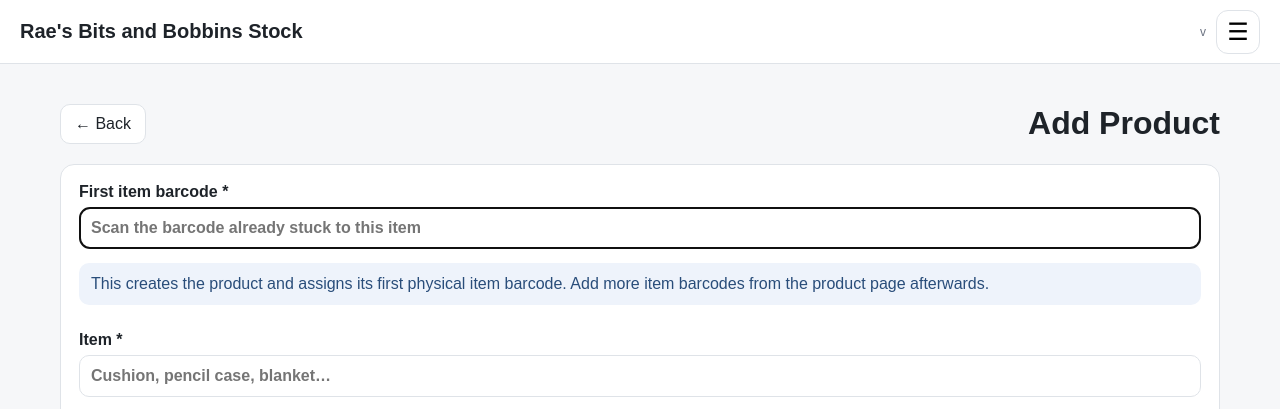
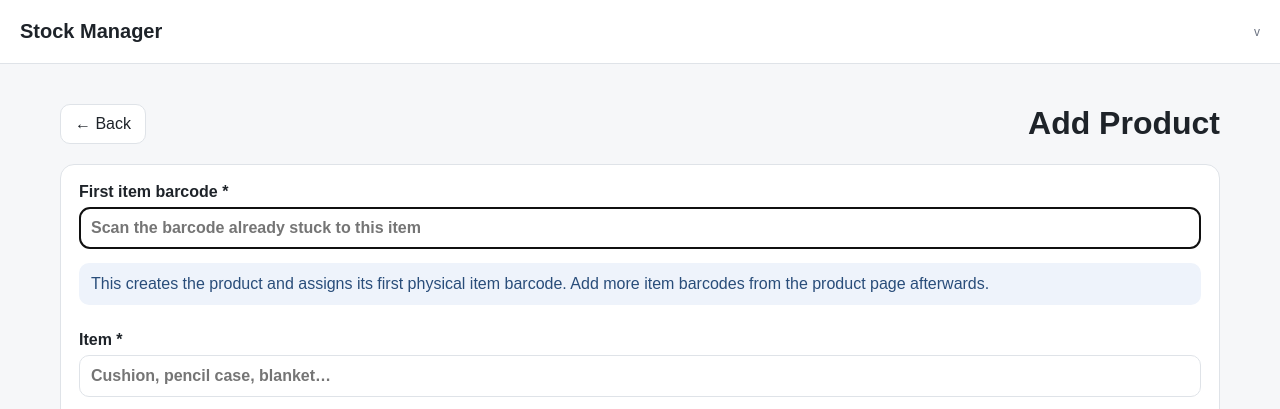
Before and after one commit to adamrfreeman644/raes-bits-and-bobbins-stock, a Flask app: page /product/new in a window 1280 px wide. Shown: the top 409 px of the page. Run offline with Flask 3, Linux system fonts and the light colour scheme.

Commit message:
Make shared UI account branded and add owner account menu

```diff
--- a/app/templates/base.html
+++ b/app/templates/base.html
@@ -3,16 +3,18 @@
 <head>
   <meta charset="utf-8">
   <meta name="viewport" content="width=device-width, initial-scale=1, viewport-fit=cover">
-  <title>{% block title %}Rae's Bits and Bobbins Stock{% endblock %}</title>
+  <title>{% block title %}{{ business_name or 'Stock Manager' }}{% endblock %}</title>
   <link rel="stylesheet" href="{{ url_for('static', filename='style.css') }}">
   <link rel="stylesheet" href="{{ url_for('static', filename='detail-fix.css') }}">
   <link rel="stylesheet" href="{{ url_for('static', filename='v010.css') }}">
+  <link rel="stylesheet" href="{{ url_for('static', filename='accounts.css') }}">
 </head>
 <body>
 <header class="topbar">
-  <a class="brand" href="{{ url_for('dashboard') }}">Rae's Bits and Bobbins Stock</a>
+  <a class="brand" href="{{ url_for('dashboard') if current_account else url_for('login') }}">{{ business_name or 'Stock Manager' }}</a>
   <div class="menu-wrap">
     <span class="version">v{{ app_version }}</span>
+    {% if current_account %}
     <button class="burger" id="burgerButton" type="button" aria-label="Open menu" aria-expanded="false">☰</button>
     <nav class="burger-menu" id="burgerMenu" aria-hidden="true">
       <a href="{{ url_for('dashboard') }}"><strong>Dashboard</strong><span>Today, sales and current event</span></a>
@@ -26,7 +28,11 @@
       <a href="{{ url_for('backups') }}"><strong>Backups</strong><span>Create, download and restore</span></a>
       <a href="{{ url_for('archive') }}"><strong>Archive</strong><span>Retired products</span></a>
       <a href="{{ url_for('updates') }}"><strong>Updates</strong><span>Check and install</span></a>
+      <div class="menu-divider"></div>
+      <a href="{{ url_for('account_settings') }}"><strong>Owner Account</strong><span>Business name and password</span></a>
+      <form method="post" action="{{ url_for('logout') }}" class="menu-logout"><button type="submit">Sign out</button></form>
     </nav>
+    {% endif %}
   </div>
 </header>
 <main class="shell">
```
